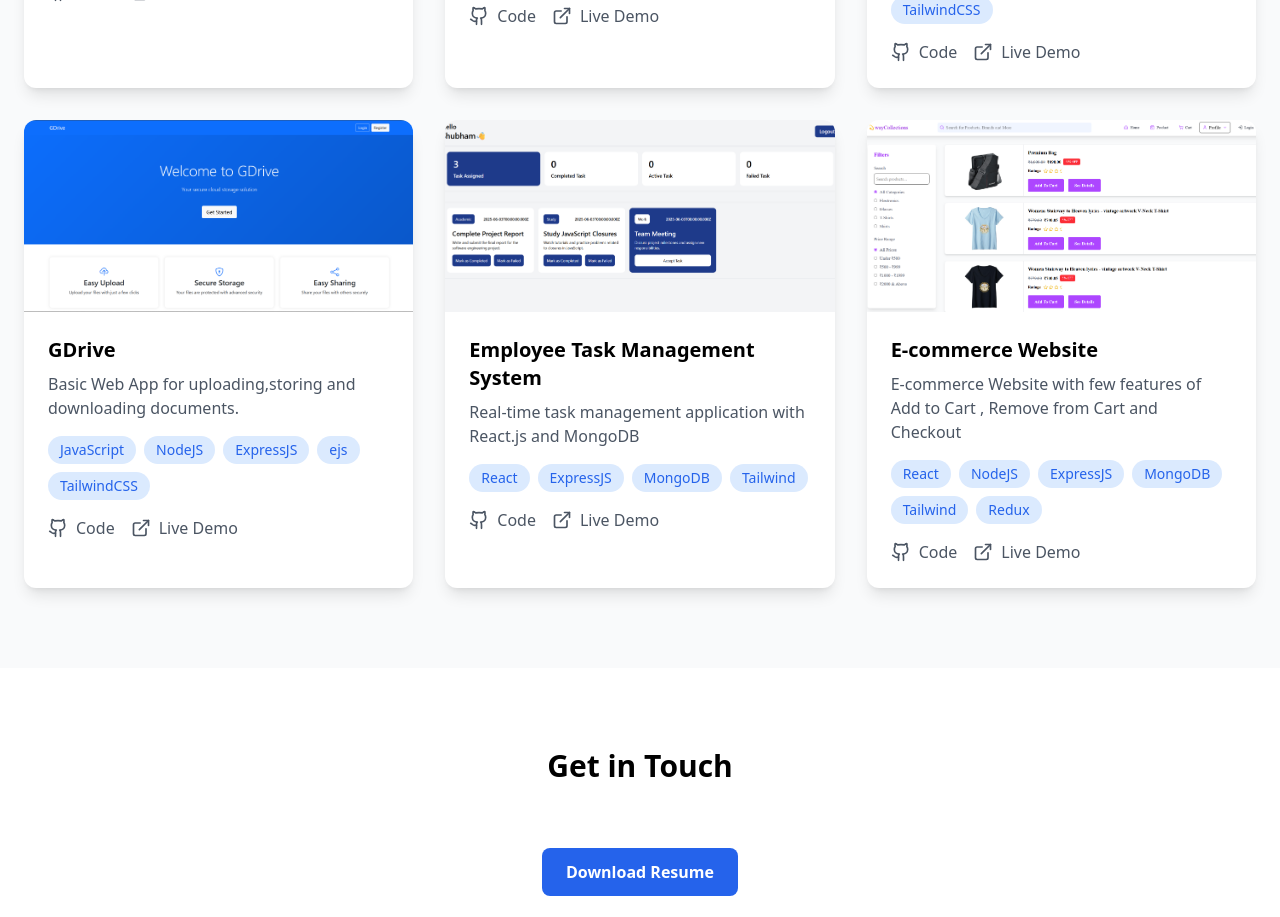
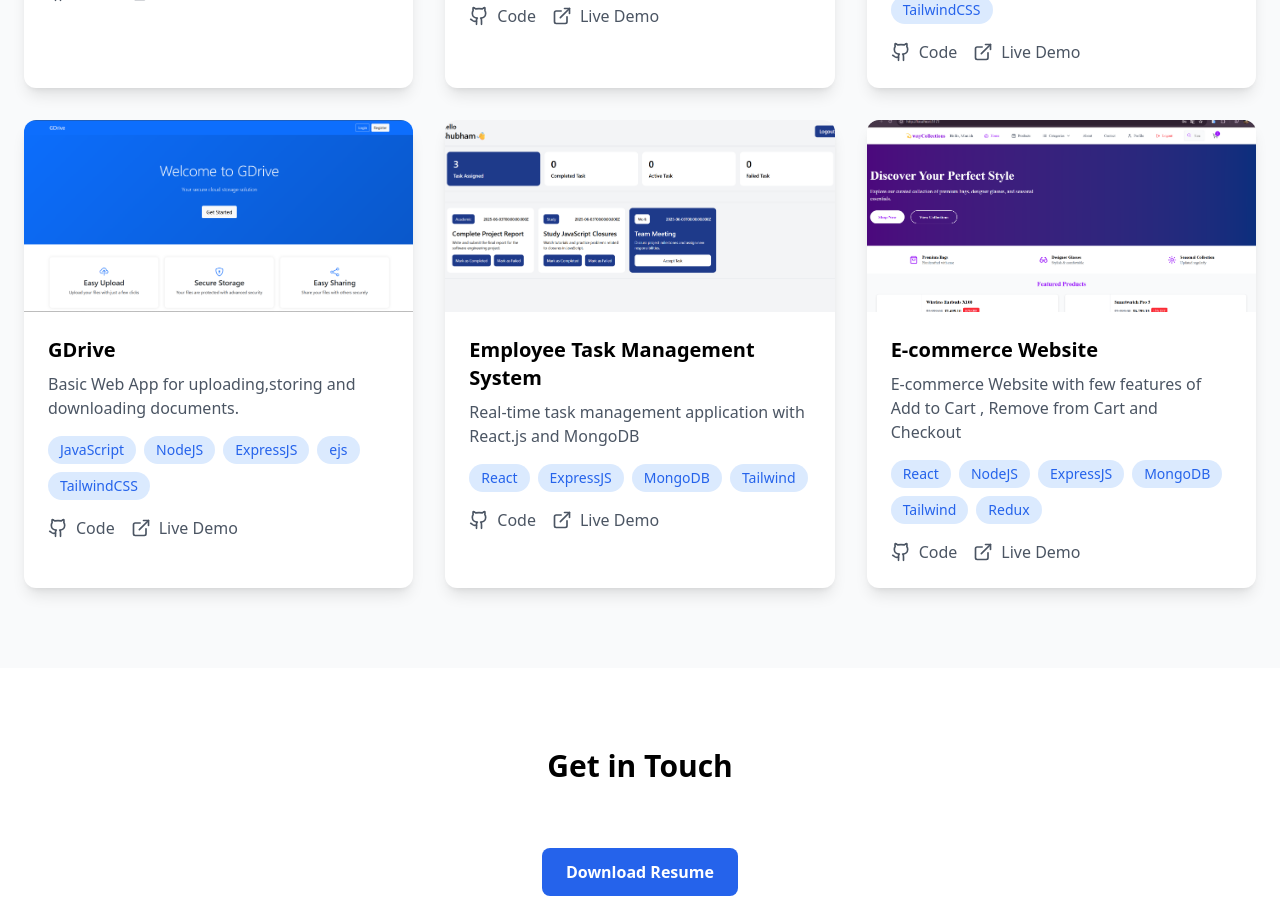
Before and after one commit to codewithmanish102003/Portfolio, a React (Vite) app: page / in a window 1280 px wide. Shown: the part 1540-2457 px from the top of the page. Built offline with nearby package versions, Linux system fonts and the light colour scheme.

Commit message:
Implement code changes to enhance functionality and improve performance

```diff
--- a/src/App.tsx
+++ b/src/App.tsx
@@ -189,7 +189,7 @@ function App() {
               {
                 title: "E-commerce Website",
                 description: "E-commerce Website with few features of Add to Cart , Remove from Cart and Checkout",
-                image: "ecommerce.png",
+                image: "ecommerce2.png",
                 tech: ["React", "NodeJS","ExpressJS","MongoDB", "Tailwind","Redux"],
                 github: "https://github.com/codewithmanish102003/New-folder",
                 // live: "https://starwaycollections.netlify.app/"
```
Also changed, not shown: public/ecommerce2.png (added).
